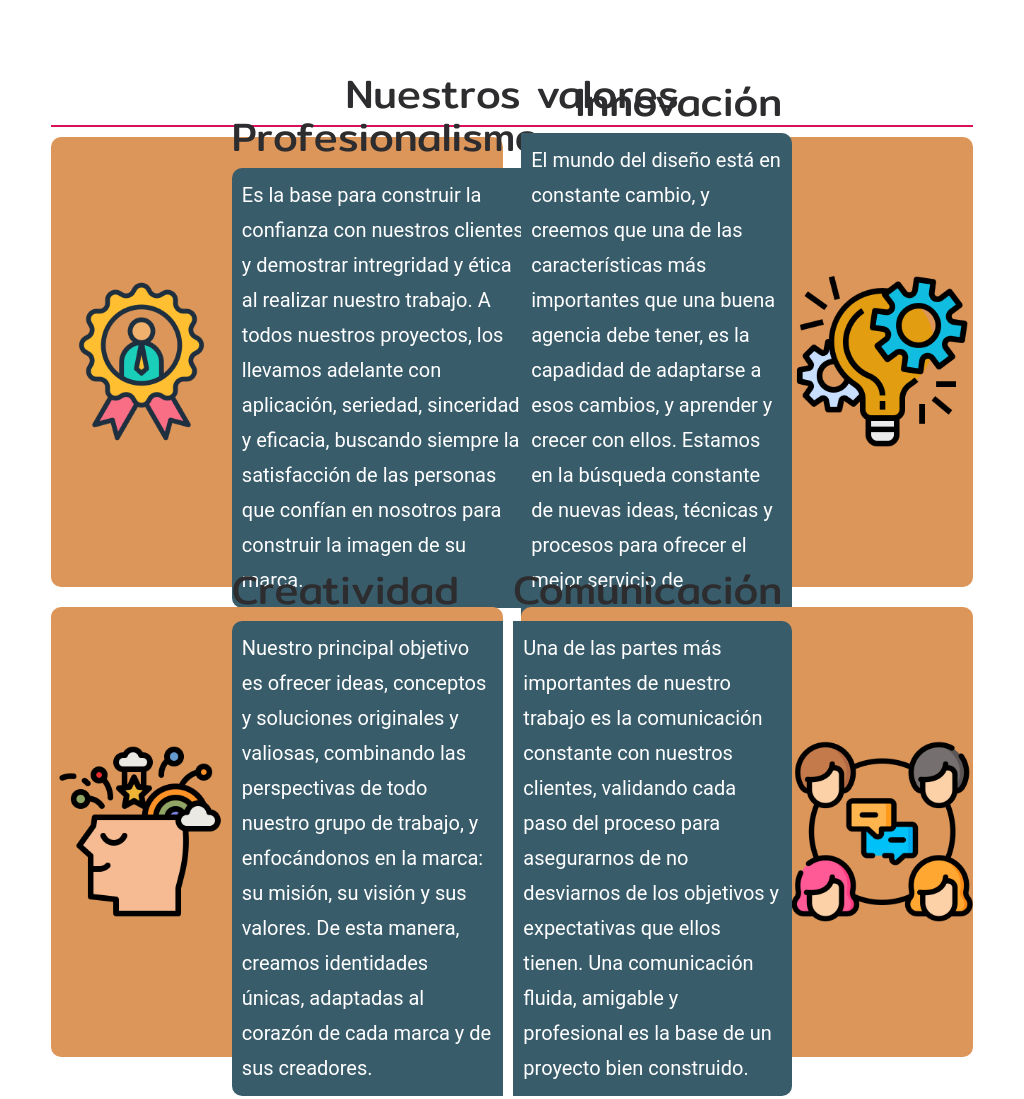
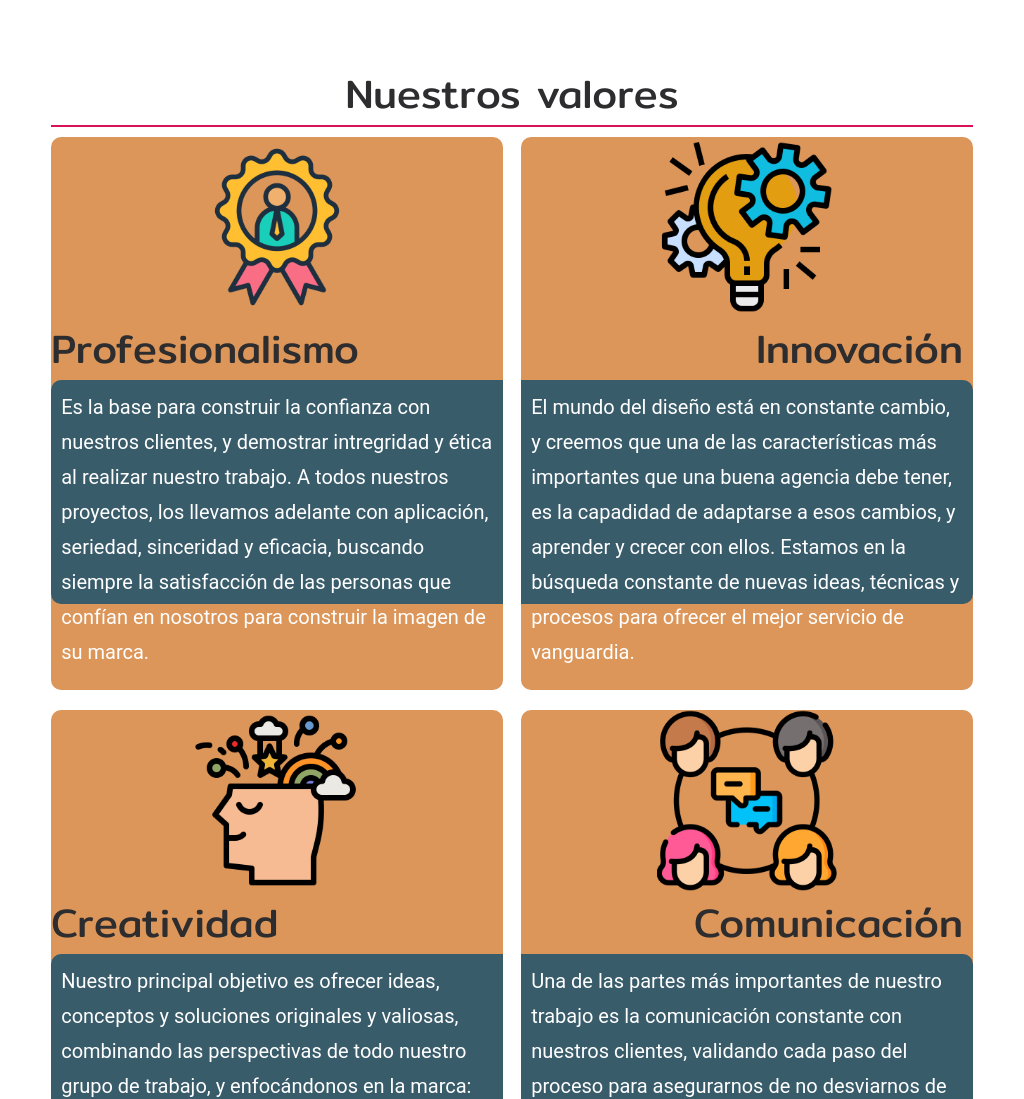
Before and after one commit to julietamendieta/mendieta_DWN2B, a plain HTML site: page index.html in a window 1024 px wide. Shown: the part 2720-3819 px from the top of the page. Drawn offline with Linux system fonts and the light colour scheme; a web font is replaced by a local one.

Commit message:
punto corte

```diff
--- a/style.css
+++ b/style.css
@@ -289,7 +289,9 @@ p{
 
 @media screen and (min-width: 769px) and (max-width: 1024px) {
     .valor{
-        height: 450px;
+        display: flex;
+        flex-direction: column;
+        height: auto;
         margin-bottom: 20px;
         border-radius: 10px;
     }
@@ -300,7 +302,7 @@ p{
 
     .valor p{
         padding: 10px;
-        height: 90%;
+        height: 60%;
     }
 
     .valor h3{
```
